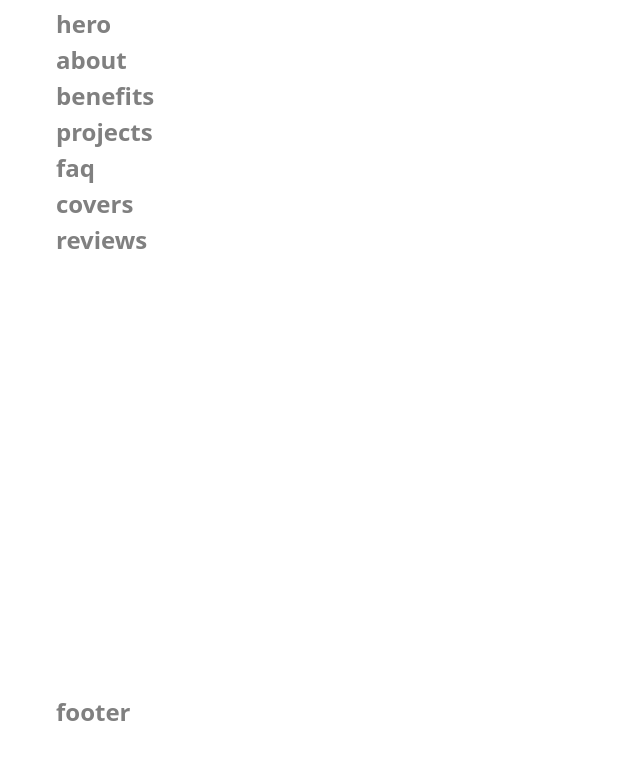
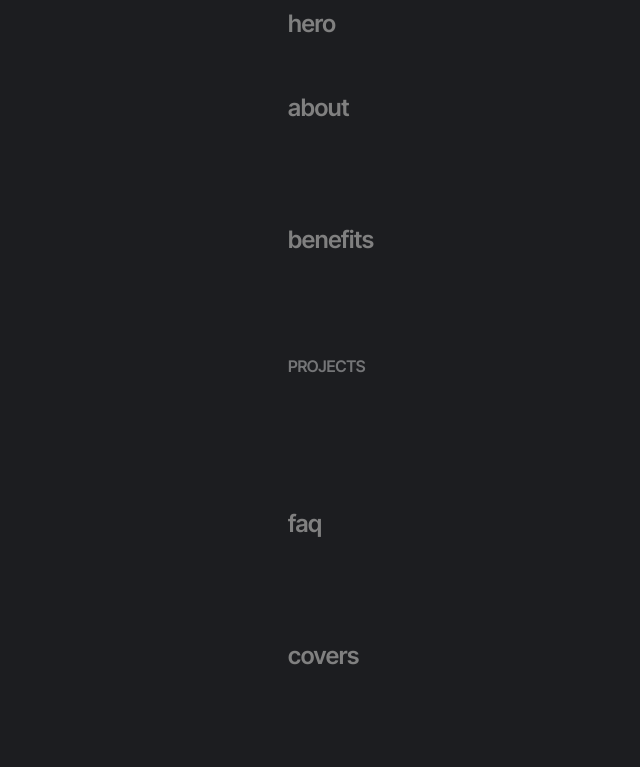
Before and after one commit to RomanSoltan/portfolio-project, a website built with Vite: page src/index.html in a window 1280 px wide. Shown: the part 70-837 px from the top of the page, without its empty margins (0-640 px from the left). Before the commit the page ends 800 px from the top, so only its background shows below. Built offline with nearby package versions, Linux system fonts and the light colour scheme.

Commit message:
add base and reset.css, set container

```diff
--- a/src/css/base.css
+++ b/src/css/base.css
@@ -1,32 +1,56 @@
 :root {
-  /* font-family: Inter, Avenir, Helvetica, Arial, sans-serif; */
-  font-family: system-ui, -apple-system, BlinkMacSystemFont, 'Segoe UI', Roboto,
-    Oxygen, Ubuntu, Cantarell, 'Open Sans', 'Helvetica Neue', sans-serif;
-  font-size: 16px;
-  line-height: 1.5;
-  font-weight: 400;
+}
 
-  color: #242424;
-  background-color: rgba(255, 255, 255, 0.87);
-
-  font-synthesis: none;
-  text-rendering: optimizeLegibility;
-  -webkit-font-smoothing: antialiased;
-  -moz-osx-font-smoothing: grayscale;
-  -webkit-text-size-adjust: 100%;
+html {
+  scroll-behavior: smooth;
 }
 
 body {
-  display: flex;
-  flex-direction: column;
-  min-width: 100vw;
-  min-height: 100vh;
-  margin: 0;
+  font-family: 'Inter Tight', sans-serif;
+  font-weight: 500;
+  font-size: 16px;
+  line-height: 1.5;
+  letter-spacing: -0.02em;
+  color: #fafafa;
+  background-color: #1c1d20;
 }
 
-main {
-  flex-grow: 1;
+.visually-hidden {
+  position: absolute;
+  white-space: nowrap;
+  width: 1px;
+  height: 1px;
+  overflow: hidden;
+  border: 0;
+  padding: 0;
+  clip: rect(0 0 0 0);
+  clip-path: inset(50%);
+  margin: -1px;
 }
-main:has(.back-link) {
-  text-align: center;
+
+/* Styles for Mobile devices */
+.section {
+  padding: 32px 0;
 }
+/* Styles for Tablet devices */
+@media only screen and (min-width: 768px) {
+  .section {
+    padding: 48px 0;
+  }
+}
+/* Styles for Desktop devices */
+@media only screen and (min-width: 1440px) {
+  .section {
+    padding: 82px 0;
+  }
+}
+
+/* Styles for Mobile devices */
+.section-title {
+  font-family: 'Inter Tight', sans-serif;
+  font-weight: 600;
+  font-size: 16px;
+  text-transform: uppercase;
+  color: rgba(250, 250, 250, 0.4);
+  margin-bottom: 32px;
+}
--- a/src/css/container.css
+++ b/src/css/container.css
@@ -1,6 +1,6 @@
 /* Styles for Mobile devices */
 .container {
-  min-width: 320px;
+  /* min-width: 320px; */
   max-width: 375px;
   margin: 0 auto;
   padding: 0 16px;
@@ -9,11 +9,12 @@
 @media only screen and (min-width: 768px) {
   .container {
     max-width: 768px;
+    padding: 0 32px;
   }
 }
 /* Styles for Desktop devices */
-@media only screen and (min-width: 1200px) {
+@media only screen and (min-width: 1440px) {
   .container {
-    max-width: 1200px;
+    max-width: 1440px;
   }
 }
--- a/src/css/reset.css
+++ b/src/css/reset.css
@@ -23,8 +23,17 @@ a {
   text-decoration: none;
 }
 
+address {
+  font-style: normal;
+}
+
 button {
+  border: none;
   cursor: pointer;
+}
+
+input {
+  outline: transparent;
 }
 
 img {
--- a/src/partials/about-section.html
+++ b/src/partials/about-section.html
@@ -1,4 +1,4 @@
-<section class="about-section">
+<section class="about-section section">
   <div class="container">
     <h2>about</h2>
   </div>
--- a/src/partials/benefits-section.html
+++ b/src/partials/benefits-section.html
@@ -1,4 +1,4 @@
-<section class="benefits-section">
+<section class="benefits-section section">
   <div class="container">
     <h2>benefits</h2>
   </div>
--- a/src/partials/covers-section.html
+++ b/src/partials/covers-section.html
@@ -1,4 +1,4 @@
-<section class="covers-section">
+<section class="covers-section section">
   <div class="container">
     <h2>covers</h2>
   </div>
--- a/src/partials/faq-section.html
+++ b/src/partials/faq-section.html
@@ -1,4 +1,4 @@
-<section class="faq-section">
+<section class="faq-section section">
   <div class="container">
     <h2>faq</h2>
   </div>
--- a/src/partials/projects-section.html
+++ b/src/partials/projects-section.html
@@ -1,5 +1,5 @@
-<section class="projects-section">
+<section class="projects-section section">
   <div class="container">
-    <h2>projects</h2>
+    <h2 class="section-title">projects</h2>
   </div>
 </section>
--- a/src/partials/reviews-section.html
+++ b/src/partials/reviews-section.html
@@ -1,4 +1,4 @@
-<section class="reviews-section">
+<section class="reviews-section section">
   <div class="container">
     <h2>reviews</h2>
   </div>
```
